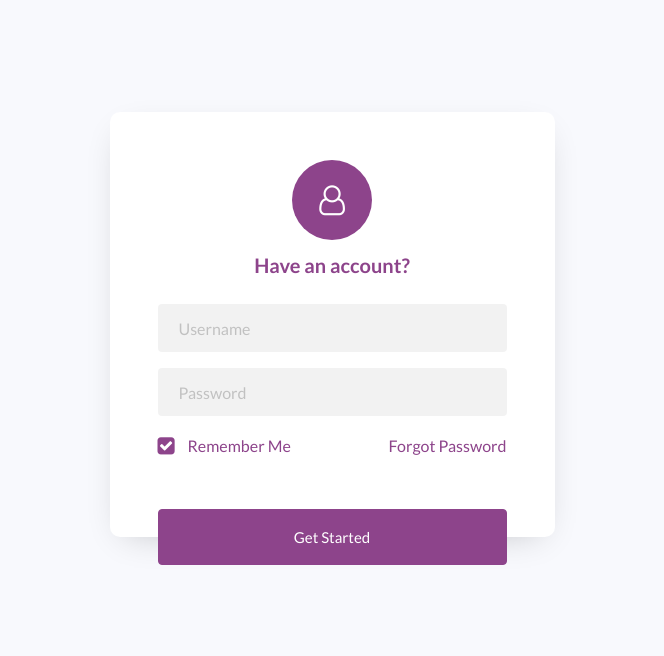
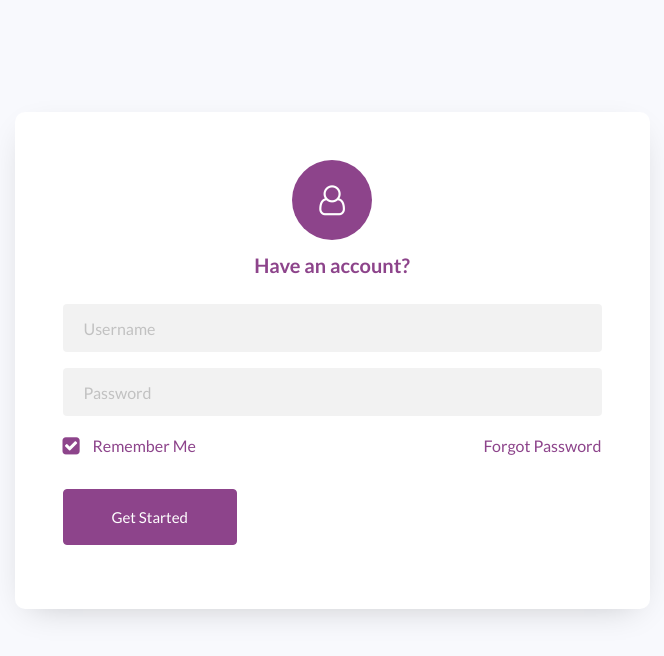
Before and after one commit to izaanjahangir/social-book-client, an Angular app: page /login in a window 1280 px wide. Shown: the top 656 px of the page, without its empty margins (308-972 px from the left). Built offline with nearby package versions, Linux system fonts and the light colour scheme.

Commit message:
working on splitting components

```diff
--- a/src/app/app.module.ts
+++ b/src/app/app.module.ts
@@ -5,11 +5,13 @@ import { AppRoutingModule } from './app-routing.module';
 import { AppComponent } from './app.component';
 import { LoginComponent } from './login/login.component';
 import { BrowserAnimationsModule } from '@angular/platform-browser/animations';
+import { FilledInputComponent } from './components/filled-input/filled-input.component';
 
 @NgModule({
   declarations: [
     AppComponent,
-    LoginComponent
+    LoginComponent,
+    FilledInputComponent
   ],
   imports: [
     BrowserModule,
--- /dev/null
+++ b/src/app/components/filled-input/filled-input.component.html
@@ -0,0 +1,8 @@
+<div class="form-group">
+  <input
+    [type]="type"
+    class="form-control rounded-left"
+    [placeholder]="placeholder"
+    [required]="required"
+  />
+</div>
--- /dev/null
+++ b/src/app/components/filled-input/filled-input.component.scss
@@ -0,0 +1,52 @@
+@import "./node_modules/bootstrap/scss/bootstrap";
+@import "./node_modules/bootstrap/scss/variables";
+@import "./node_modules/bootstrap/scss/mixins";
+
+.form-control {
+  height: 48px;
+  background: rgba(0, 0, 0, 0.05);
+  color: $black;
+  font-size: 16px;
+  box-shadow: none;
+  border: 1px solid transparent;
+  padding-left: 20px;
+  padding-right: 20px;
+  @include transition();
+  &::-webkit-input-placeholder {
+    /* Chrome/Opera/Safari */
+    color: rgba(0, 0, 0, 0.2) !important;
+  }
+  &::-moz-placeholder {
+    /* Firefox 19+ */
+    color: rgba(0, 0, 0, 0.2) !important;
+  }
+  &:-ms-input-placeholder {
+    /* IE 10+ */
+    color: rgba(0, 0, 0, 0.2) !important;
+  }
+  &:-moz-placeholder {
+    /* Firefox 18- */
+    color: rgba(0, 0, 0, 0.2) !important;
+  }
+  &:focus,
+  &:active {
+    outline: none !important;
+    box-shadow: none;
+    background: rgba(0, 0, 0, 0.07);
+    border-color: transparent;
+  }
+}
+
+.form-group {
+  position: relative;
+  .submit {
+    position: absolute;
+    top: 20px;
+    left: 0;
+    right: 0;
+    margin: 0 auto;
+    @include media-breakpoint-down(sm) {
+      top: 0;
+    }
+  }
+}
--- /dev/null
+++ b/src/app/components/filled-input/filled-input.component.ts
@@ -0,0 +1,21 @@
+import { Component, Input, OnInit } from '@angular/core';
+
+@Component({
+  selector: 'app-filled-input',
+  templateUrl: './filled-input.component.html',
+  styleUrls: ['./filled-input.component.scss'],
+})
+export class FilledInputComponent implements OnInit {
+  @Input()
+  placeholder: string = 'Enter text here';
+
+  @Input()
+  type: string = 'text';
+
+  @Input()
+  required: boolean = false;
+
+  constructor() {}
+
+  ngOnInit(): void {}
+}
--- a/src/app/login/login.component.html
+++ b/src/app/login/login.component.html
@@ -1,38 +1,31 @@
 <section class="ftco-section">
   <div class="container">
     <div class="row justify-content-center">
-      <div class="col-md-6 col-lg-5">
+      <div class="col-sm-12 col-md-10 col-lg-7">
         <div class="login-wrap p-4 p-md-5">
           <div class="icon d-flex align-items-center justify-content-center">
             <span class="fa fa-user-o"></span>
           </div>
           <h3 class="text-center mb-4">Have an account?</h3>
           <form action="#" class="login-form">
-            <div class="form-group">
-              <input
-                type="text"
-                class="form-control rounded-left"
-                placeholder="Username"
-                required
-              />
-            </div>
-            <div class="form-group d-flex">
-              <input
-                type="password"
-                class="form-control rounded-left"
-                placeholder="Password"
-                required
-              />
-            </div>
-            <div class="form-group d-md-flex">
-              <div class="w-50">
+            <app-filled-input
+              [required]="true"
+              placeholder="Username"
+            ></app-filled-input>
+            <app-filled-input
+              type="password"
+              [required]="true"
+              placeholder="Password"
+            ></app-filled-input>
+            <div class="form-group d-flex justify-content-between">
+              <div>
                 <label class="checkbox-wrap checkbox-primary"
                   >Remember Me
                   <input type="checkbox" checked />
                   <span class="checkmark"></span>
                 </label>
               </div>
-              <div class="w-50 text-md-right">
+              <div>
                 <a href="#">Forgot Password</a>
               </div>
             </div>
--- a/src/app/login/login.component.scss
+++ b/src/app/login/login.component.scss
@@ -90,42 +90,6 @@ h5,
     span {
       color: $white;
     }
-  }
-}
-
-//FORM CONTROL
-.form-control {
-  height: 48px;
-  background: rgba(0, 0, 0, 0.05);
-  color: $black;
-  font-size: 16px;
-  box-shadow: none;
-  border: 1px solid transparent;
-  padding-left: 20px;
-  padding-right: 20px;
-  @include transition();
-  &::-webkit-input-placeholder {
-    /* Chrome/Opera/Safari */
-    color: rgba(0, 0, 0, 0.2) !important;
-  }
-  &::-moz-placeholder {
-    /* Firefox 19+ */
-    color: rgba(0, 0, 0, 0.2) !important;
-  }
-  &:-ms-input-placeholder {
-    /* IE 10+ */
-    color: rgba(0, 0, 0, 0.2) !important;
-  }
-  &:-moz-placeholder {
-    /* Firefox 18- */
-    color: rgba(0, 0, 0, 0.2) !important;
-  }
-  &:focus,
-  &:active {
-    outline: none !important;
-    box-shadow: none;
-    background: rgba(0, 0, 0, 0.07);
-    border-color: transparent;
   }
 }
 
@@ -224,17 +188,3 @@ h5,
     }
   }
 }
-
-.form-group {
-  position: relative;
-  .submit {
-    position: absolute;
-    top: 20px;
-    left: 0;
-    right: 0;
-    margin: 0 auto;
-    @include media-breakpoint-down(sm) {
-      top: 0;
-    }
-  }
-}
```
Also changed, not shown: 1 other file (tests, documents, lock files or other folders).
